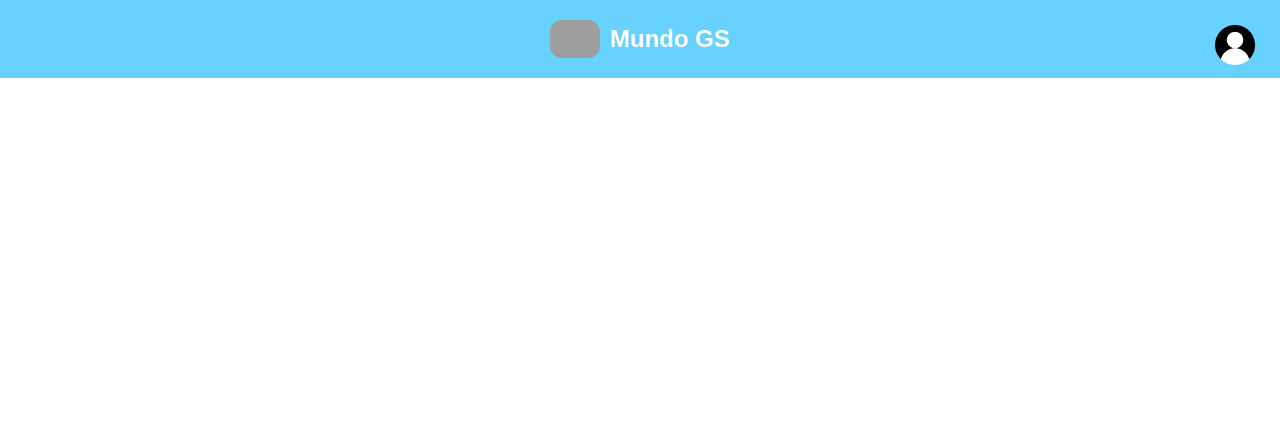
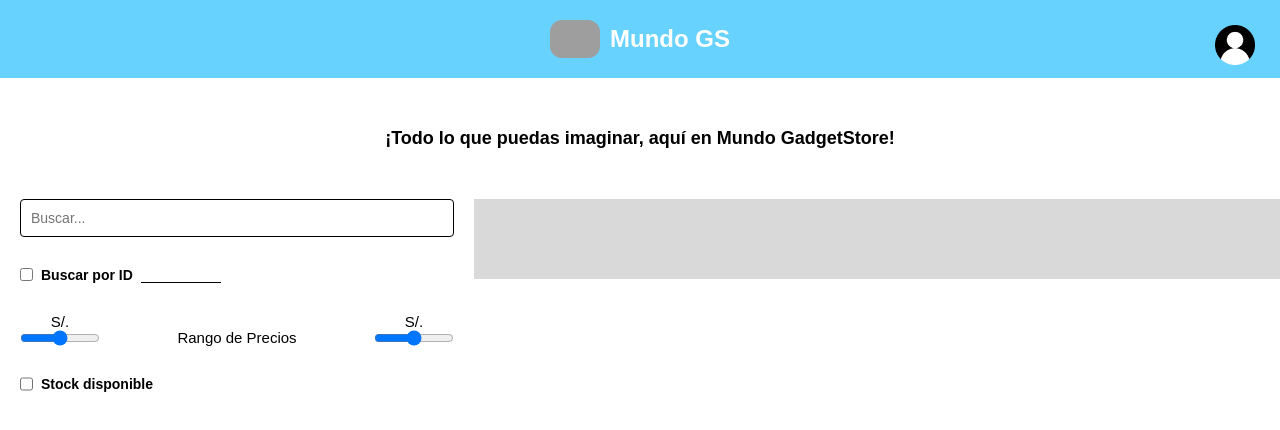
Before and after one commit to Letalandroid/mundogs-client, a React (Vite) app: page / in a window 1280 px wide. Shown: the top 430 px of the page. Built offline with nearby package versions, Linux system fonts and the light colour scheme; grey boxes are pictures that could not be loaded.

Commit message:
✅ Busqueda ok

```diff
--- a/src/pages/Home/Home.module.scss
+++ b/src/pages/Home/Home.module.scss
@@ -11,7 +11,6 @@
 		align-items: center;
 
 		.logo__container {
-
 			display: flex;
 			gap: 10px;
 			align-items: center;
@@ -26,15 +25,12 @@
 				font: {
 					size: 24px;
 					weight: bold;
-                };
 				}
-
+			}
 		}
 
 		.account__container {
-
 			button {
-
 				img {
 					cursor: pointer;
 					position: absolute;
@@ -42,9 +38,96 @@
 					right: 25px;
 					width: 40px;
 				}
-
-            }
-
 			}
 		}
 	}
+}
+
+.main {
+	.message {
+		font: {
+			size: 18px;
+			weight: bold;
+		}
+
+		text-align: center;
+		margin: 50px 0;
+	}
+
+	div {
+		display: flex;
+
+		.busqueda {
+			display: flex;
+			gap: 30px;
+			flex-direction: column;
+			width: 35vw;
+			height: max-content;
+			padding: 0 20px;
+
+			.input__buscar {
+				padding: 10px;
+				border: 1px solid #000;
+				border-radius: 4px;
+				font-size: 14px;
+			}
+
+			.busqueda__id {
+				display: flex;
+				align-items: center;
+				gap: 8px;
+
+				span {
+					font: {
+						size: 14px;
+						weight: bold;
+					}
+				}
+
+				input[type='number'] {
+					width: 80px;
+					border-bottom: 1px solid #000;
+				}
+			}
+
+            .rango__container {
+                display: flex;
+                justify-content: space-between;
+                align-items: end;
+
+                p {
+                    font-size: 15px;
+                }
+
+                .precios__container {
+
+                    display: flex;
+                    flex-direction: column;
+                    align-items: center;
+
+                    input {
+                        width: 80px;
+                    }
+                }
+            }
+
+            .stock__container {
+                display: flex;
+                gap: 8px;
+
+                span {
+					font: {
+						size: 14px;
+						weight: bold;
+					}
+				}
+            }
+		}
+
+		.productos__container {
+			width: 65vw;
+			height: 80px;
+			background-color: #d9d9d9;
+		}
+	}
+}
--- a/src/pages/Home/Home.tsx
+++ b/src/pages/Home/Home.tsx
@@ -1,8 +1,12 @@
 import styles from './Home.module.scss';
 import logo from '../../assets/logo.jpg';
 import user from '../../assets/user_icon.jpg';
+import { useState } from 'react';
 
 const Home = () => {
+	const [minValue, setMinValue] = useState('');
+	const [maxValue, setMaxValue] = useState('');
+
 	return (
 		<>
 			<header className={styles.header}>
@@ -18,6 +22,47 @@ const Home = () => {
 					</div>
 				</div>
 			</header>
+			<main className={styles.main}>
+				<p className={styles.message}>
+					¡Todo lo que puedas imaginar, aquí en Mundo GadgetStore!
+				</p>
+				<div>
+					<div className={styles.busqueda}>
+						<input
+							className={styles.input__buscar}
+							type="text"
+							placeholder="Buscar..."
+						/>
+						<div className={styles.busqueda__id}>
+							<input className={styles.input__checkbox} type="checkbox" />
+							<span>Buscar por ID</span>
+							<input type="number" />
+						</div>
+						<div className={styles.rango__container}>
+							<p className={styles.precios__container}>
+								<span>S/. {minValue}</span>
+								<input
+									type="range"
+									onChange={(e) => setMinValue(e.target.value)}
+								/>
+							</p>
+							<p>Rango de Precios</p>
+							<p className={styles.precios__container}>
+								<span>S/. {maxValue}</span>
+								<input
+									type="range"
+									onChange={(e) => setMaxValue(e.target.value)}
+								/>
+							</p>
+						</div>
+						<div className={styles.stock__container}>
+							<input className={styles.input__checkbox} type="checkbox" />
+							<span>Stock disponible</span>
+						</div>
+					</div>
+					<div className={styles.productos__container}></div>
+				</div>
+			</main>
 		</>
 	);
 };
```
Lines whose indentation alone changed are shown as unchanged.
